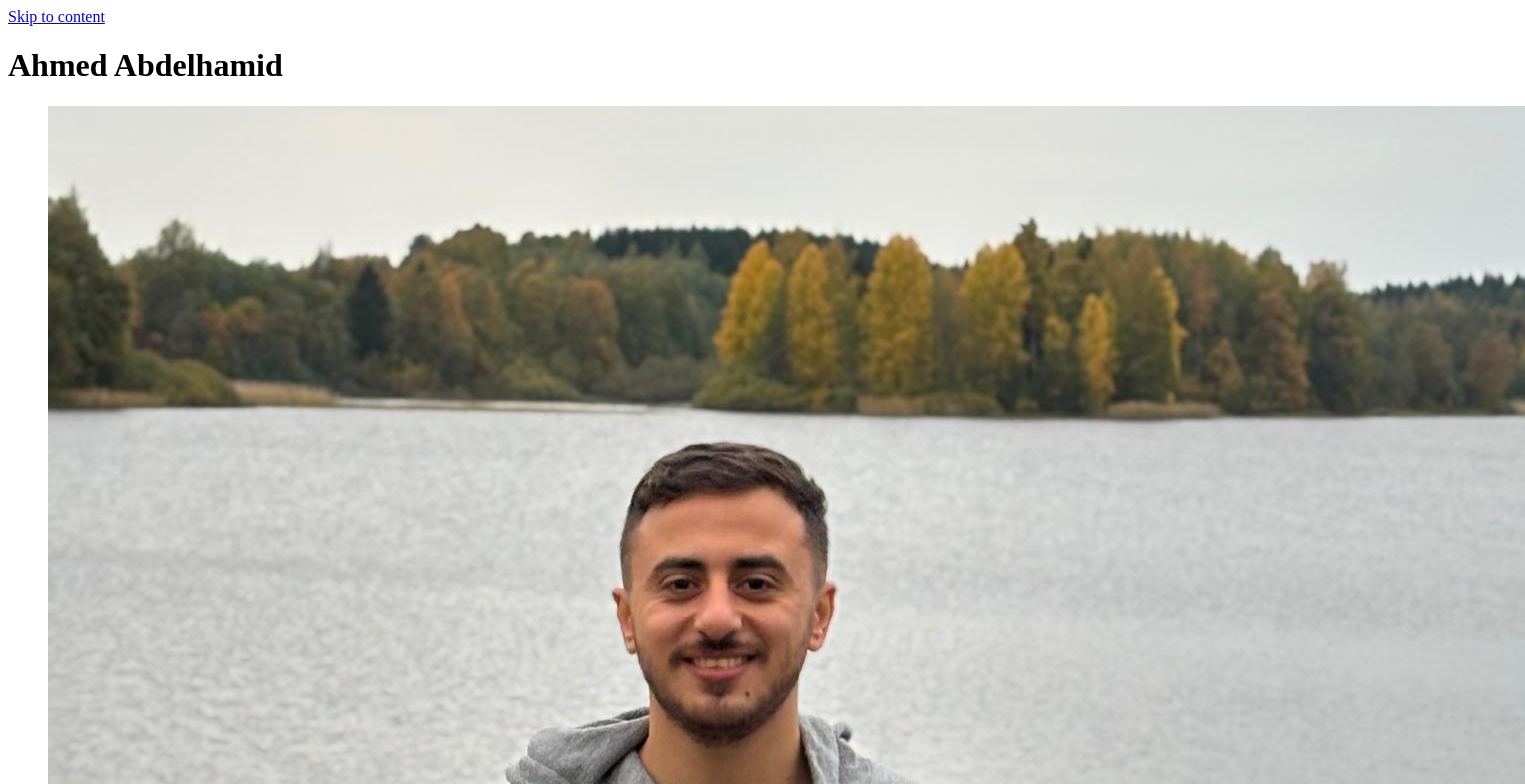
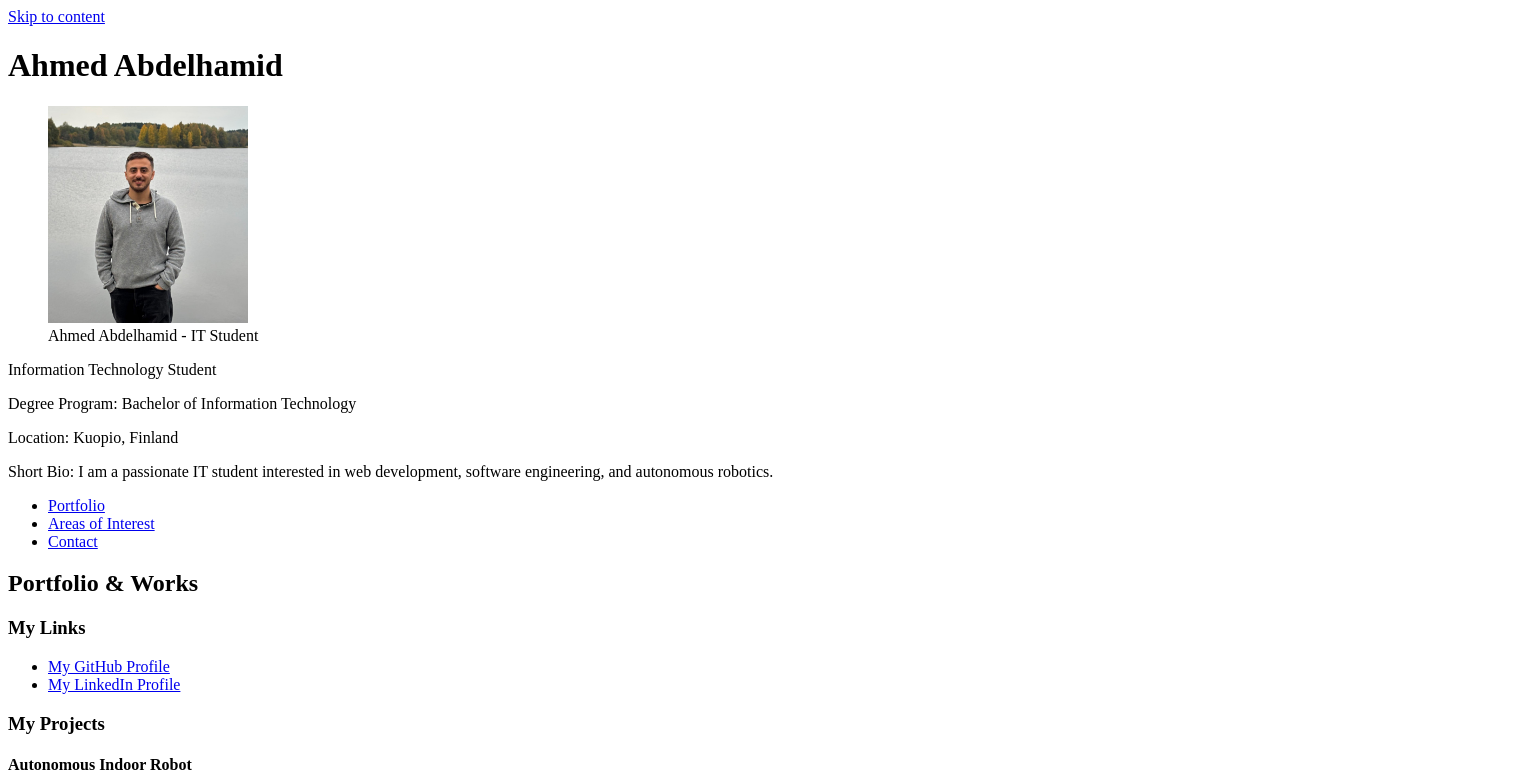
Before and after one commit to AhmedAbdelhamidd/Browser-Programming-2026, a plain HTML site: page lecture-02-semantic-html/index.html in a window 1280 px wide. Shown: the top 784 px of the page, 1525 px wide, since content can reach past the window. Drawn offline with Linux system fonts and the light colour scheme.

Commit message:
Update index.html

```diff
--- a/lecture-02-semantic-html/index.html
+++ b/lecture-02-semantic-html/index.html
@@ -11,7 +11,7 @@
     <header>
         <h1>Ahmed Abdelhamid</h1>
         <figure>
-            <img src="WhatsApp Image 2026-01-06 at 5.16.15 PM (2).jpeg" alt="A photo of Ahmed Abdelhamid" />
+           <img src="WhatsApp Image 2026-01-06 at 5.16.15 PM (2).jpeg" alt="A photo of Ahmed Abdelhamid" width="200" />
             <figcaption>Ahmed Abdelhamid - IT Student</figcaption>
         </figure>
         <p>Information Technology Student</p>
```
